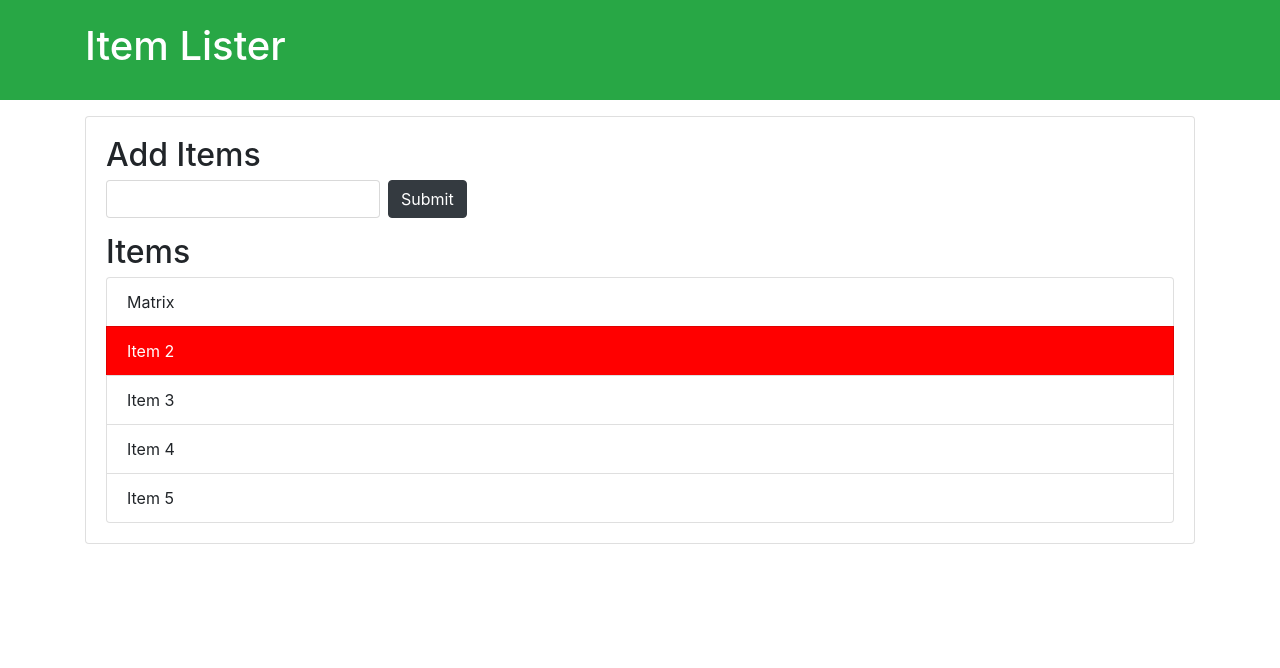
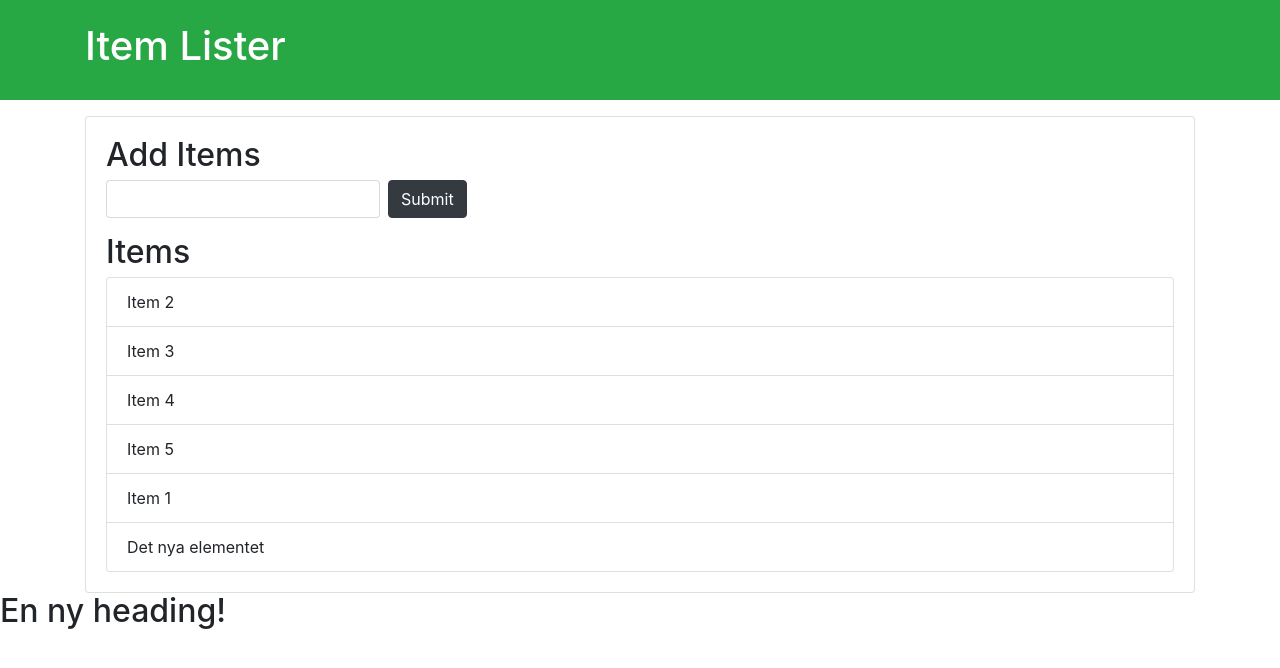
Before and after one commit to cleivas/EC-FEU20, a plain HTML site: page v.45/DOM/index.html in a window 1280 px wide. Drawn offline with nearby package versions, Linux system fonts and the light colour scheme.

Commit message:
added method2.js

```diff
--- a/v.45/DOM/index.html
+++ b/v.45/DOM/index.html
@@ -36,6 +36,7 @@
 
   <!-- SCRIPTS-->
   <!-- <script src="selektorer.js"></script> -->
-  <script src="methods1.js"></script>
+  <!-- <script src="methods1.js"></script> -->
+  <script src="methods2.js"></script>
 </body>
 </html>
--- a/v.45/DOM/methods1.js
+++ b/v.45/DOM/methods1.js
@@ -11,6 +11,7 @@ console.log(rubrik.textContent);
 let firstItem = document.querySelector('.list-group-item');
 firstItem.innerText = 'Matrix';
 // console.log(firstItem);
+firstItem.style.border = '3px solid lightblue';
 
 
 //Ändra bakgrundsfärg på andra elementet i listan
--- /dev/null
+++ b/v.45/DOM/methods2.js
@@ -0,0 +1,34 @@
+let allListElements = document.querySelectorAll('li');
+// console.log(allListElements);
+
+let firstItem = document.querySelector('li')
+let list = document.querySelector('ul');
+
+//Ta bort första elementet i listan
+list.removeChild(firstItem);
+// let allListElements2 = document.querySelectorAll('li');
+// console.log(allListElements2);
+
+
+//Lägg till elementet
+list.appendChild(firstItem);
+
+
+//Skapa ett nytt element
+let newListItem = document.createElement('li');
+list.appendChild(newListItem);
+// let allListElements3 = document.querySelectorAll('li');
+// console.log(allListElements3);
+
+//lägga till samma klass som övriga li element
+let bootStrapClass = firstItem.getAttribute('class');
+
+// metoden setAttribute(typAvAttribute, värdetAvAttribute)
+newListItem.setAttribute('class', bootStrapClass);
+newListItem.innerText = 'Det nya elementet';
+
+//lägg till en h2
+let newHeading = document.createElement('h2');
+newHeading.innerText = 'En ny heading!';
+let bodyElementet = document.querySelector('body');
+bodyElementet.appendChild(newHeading);
```
